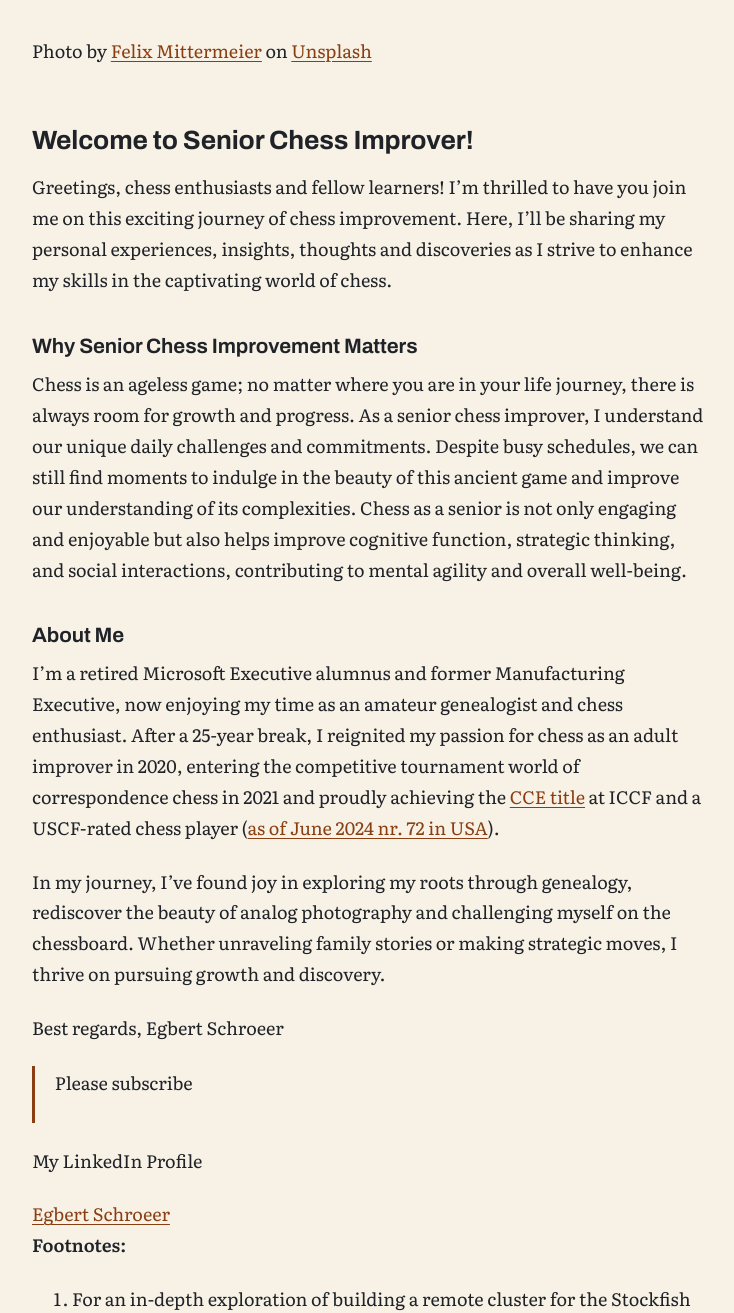
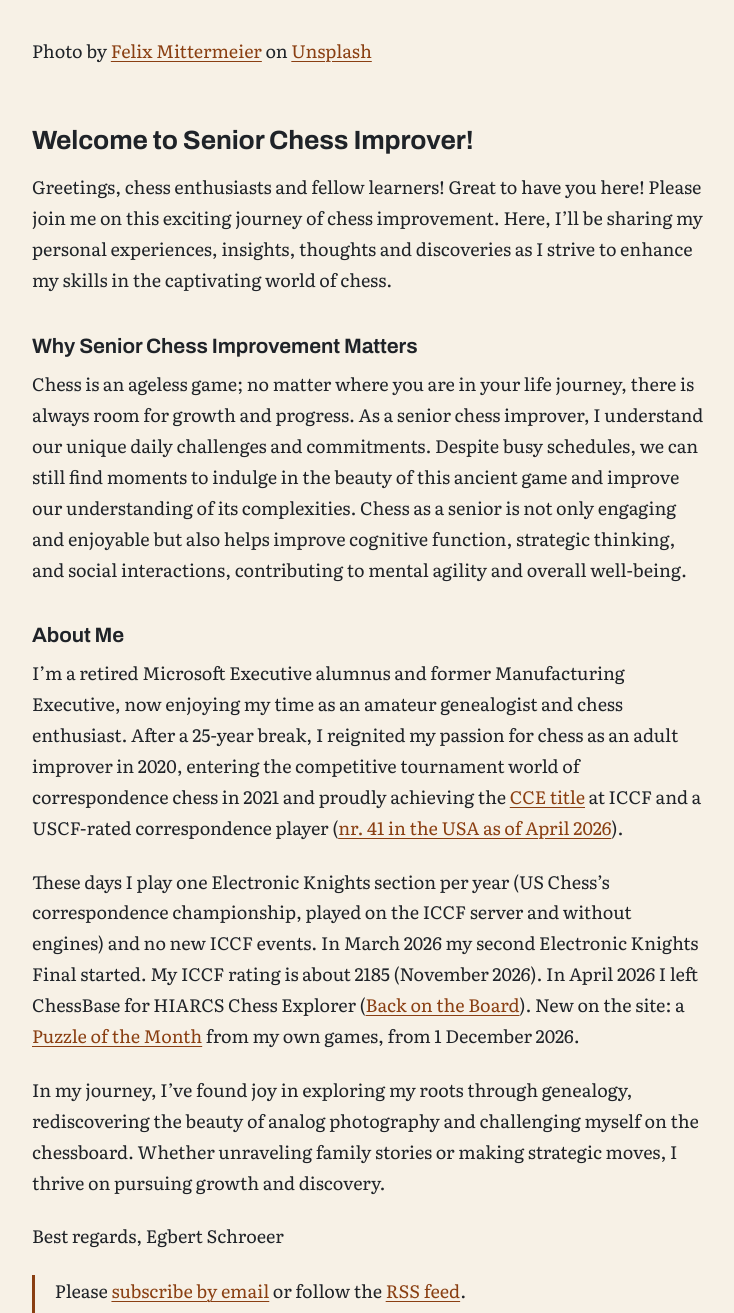
Before and after one commit to Egbert-Azure/Chess-Website, a Jekyll site: the page built from _pages/about.md, in a window 1280 px wide and 1400 px high, scrolled down 459 px, cut to the strip 87-1400 px from the top of the window. Shown: the whole strip, without its empty margins (48-782 px from the left). Built offline with Jekyll 4.4.1, drawn with Linux system fonts in a browser that asks for light colours; comment, search, counter and statistics services are not loaded; some of the changed text lies outside the part shown.

Commit message:
Update about page content and personal details

```diff
--- a/_pages/about.md
+++ b/_pages/about.md
@@ -12,7 +12,7 @@ Photo by <a href="https://unsplash.com/@felix_mittermeier?utm_content=creditCopy
 
 ## Welcome to Senior Chess Improver!
 
-Greetings, chess enthusiasts and fellow learners! I'm thrilled to have you join me on this exciting journey of chess improvement. Here, I'll be sharing my personal experiences, insights, thoughts and discoveries as I strive to enhance my skills in the captivating world of chess.
+Greetings, chess enthusiasts and fellow learners! Great to have you here! Please join me on this exciting journey of chess improvement. Here, I'll be sharing my personal experiences, insights, thoughts and discoveries as I strive to enhance my skills in the captivating world of chess.
 
 ### Why Senior Chess Improvement Matters
 
@@ -21,14 +21,16 @@ Chess as a senior is not only engaging and enjoyable but also helps improve cogn
 
 ### About Me
 
-I'm a retired Microsoft Executive alumnus and former Manufacturing Executive, now enjoying my time as an amateur genealogist and chess enthusiast. After a 25-year break, I reignited my passion for chess as an adult improver in 2020, entering the competitive tournament world of correspondence chess in 2021 and proudly achieving the [CCE title](https://chess.myvortexcloud.com/The-Road-to-IM/) at ICCF and a USCF-rated chess player ([as of June 2024 nr. 72 in USA](https://www.uschess.org/component/option,com_top_players/Itemid,371?op=list&month=2406&f=usa&l=C:Top%20Correspondence%20Ratings.&h=Correspondence%20Players)).
+I'm a retired Microsoft Executive alumnus and former Manufacturing Executive, now enjoying my time as an amateur genealogist and chess enthusiast. After a 25-year break, I reignited my passion for chess as an adult improver in 2020, entering the competitive tournament world of correspondence chess in 2021 and proudly achieving the [CCE title](https://chess.myvortexcloud.com/The-Road-to-IM/) at ICCF and a USCF-rated correspondence player ([nr. 41 in the USA as of April 2026](https://chess.myvortexcloud.com/Back-on-the-Board)).
 
-In my journey, I've found joy in exploring my roots through genealogy, rediscover the beauty of analog photography and challenging myself on the chessboard. Whether unraveling family stories or making strategic moves, I thrive on pursuing growth and discovery.
+These days I play one Electronic Knights section per year (US Chess's correspondence championship, played on the ICCF server and without engines) and no new ICCF events. In March 2026 my second Electronic Knights Final started. My ICCF rating is about 2185 (November 2026). In April 2026 I left ChessBase for HIARCS Chess Explorer ([Back on the Board](https://chess.myvortexcloud.com/Back-on-the-Board)). New on the site: a [Puzzle of the Month](https://chess.myvortexcloud.com/puzzles/) from my own games, from 1 December 2026.
+
+In my journey, I've found joy in exploring my roots through genealogy, rediscovering the beauty of analog photography and challenging myself on the chessboard. Whether unraveling family stories or making strategic moves, I thrive on pursuing growth and discovery.
 
 Best regards,
 Egbert Schroeer
 
-> Please subscribe
+> Please [subscribe by email](https://follow.it/senior-chess-improver?leanpub) or follow the [RSS feed](https://chess.myvortexcloud.com/feed.xml).
 
 My LinkedIn Profile
 
@@ -48,4 +50,4 @@ Let these articles and the GitHub repository help you understand and implement t
 
 ---
 
-&copy; 2023 E. Schroeer - All rights reserved
+&copy; 2023–2026 E. Schroeer - All rights reserved
```
